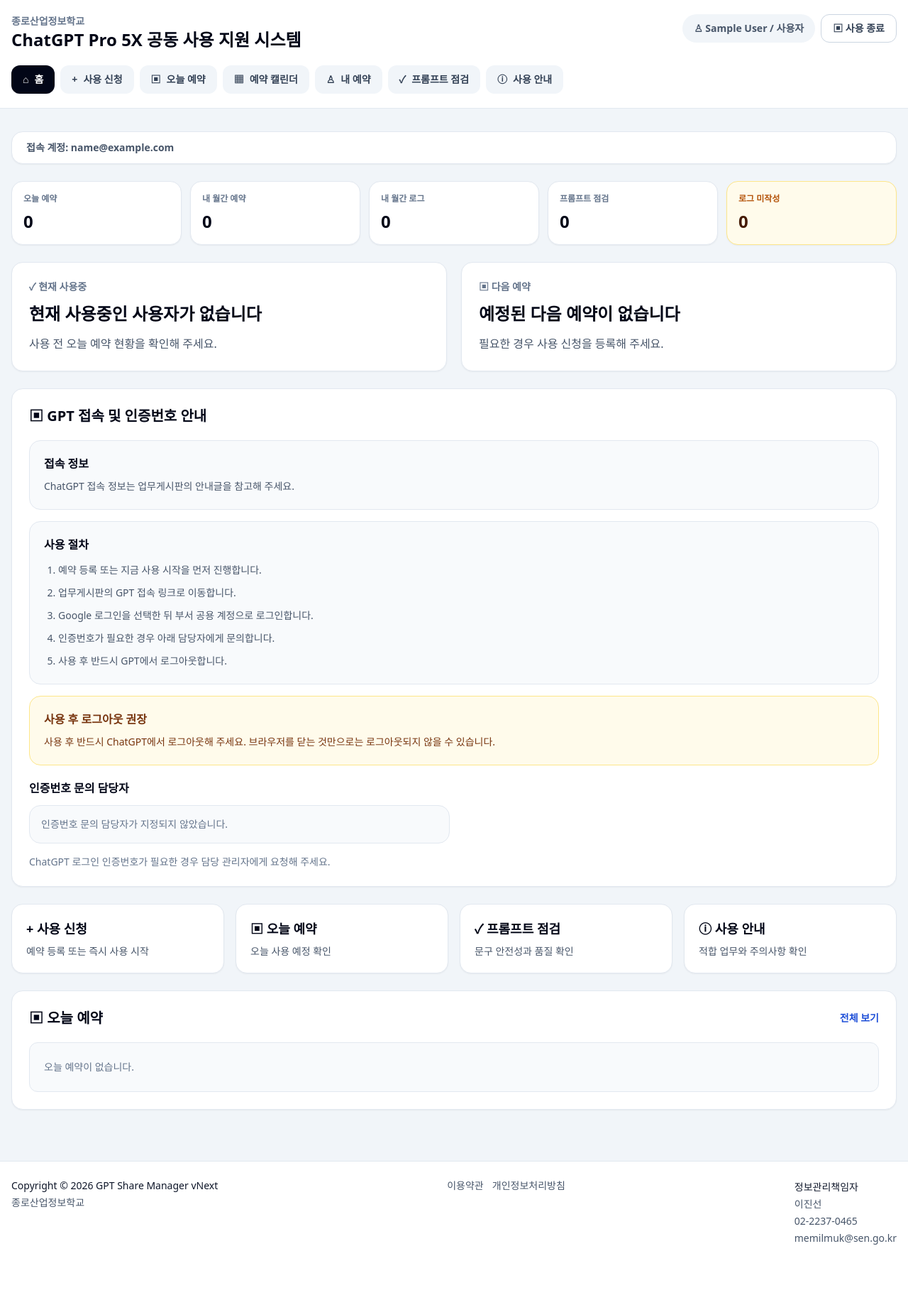
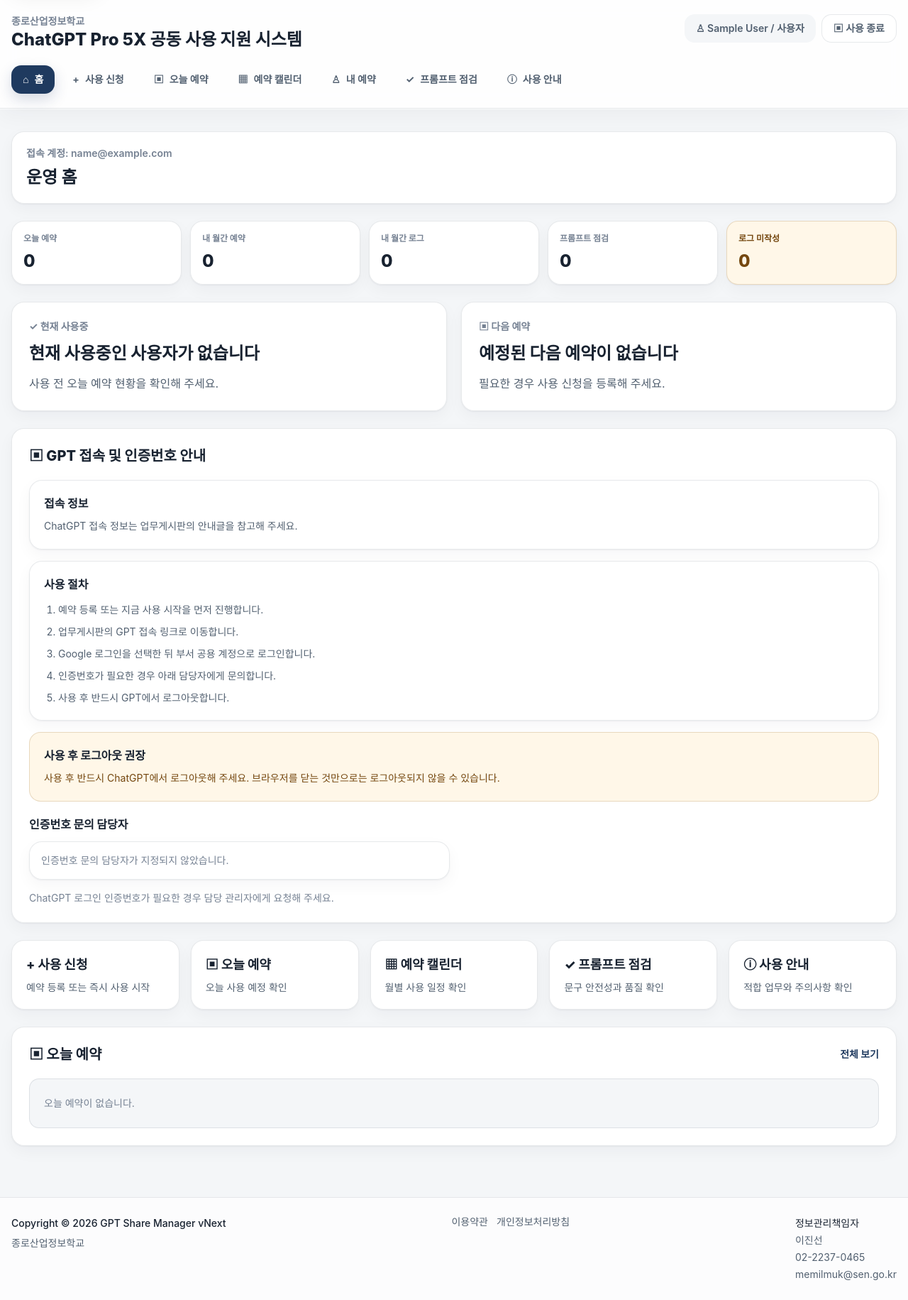
Before and after one commit to memilmuk82/gpt-manager, a Flask app: page /dashboard in a window 1280 px wide. Shown: the whole page at 71% size. Before the commit the page ends 1753 px from the top, so only its background shows below. Run offline with Flask 3, Linux system fonts and the light colour scheme; the visitor is signed in with stand-in values (Sample User, id 1); data comes from the database, SQL or seed files in the repository; data that the repository does not hold is empty; some libraries are stand-ins or nearby versions.

Commit message:
Refresh UI design system

```diff
--- /dev/null
+++ b/app/static/styles.css
@@ -0,0 +1,481 @@
+/* GPT Manager Design System
+   Apple HIG clarity/deference/depth + Material 3 component states.
+   Scope: presentation only. No routing, API, auth, or business logic changes. */
+:root {
+  color-scheme: light;
+  --gm-primary: #1f3a5f;
+  --gm-primary-hover: #18304f;
+  --gm-primary-pressed: #122640;
+  --gm-secondary: #4f657d;
+  --gm-success: #2f6f57;
+  --gm-warning: #8a5a16;
+  --gm-danger: #9f3a38;
+  --gm-surface: #ffffff;
+  --gm-surface-raised: rgba(255, 255, 255, 0.92);
+  --gm-surface-variant: #f4f6f8;
+  --gm-surface-muted: #eef2f6;
+  --gm-border: rgba(28, 42, 58, 0.10);
+  --gm-outline: rgba(31, 58, 95, 0.24);
+  --gm-text: #182230;
+  --gm-text-secondary: #526070;
+  --gm-text-muted: #768293;
+  --gm-disabled: #a9b2bf;
+  --gm-focus: rgba(31, 58, 95, 0.28);
+  --gm-shadow-sm: 0 1px 2px rgba(15, 23, 42, 0.05), 0 8px 22px rgba(15, 23, 42, 0.04);
+  --gm-shadow-md: 0 10px 30px rgba(15, 23, 42, 0.08), 0 1px 1px rgba(15, 23, 42, 0.04);
+  --gm-shadow-soft: 0 18px 45px rgba(15, 23, 42, 0.09);
+  --gm-radius-card: 18px;
+  --gm-radius-button: 14px;
+  --gm-radius-input: 12px;
+  --gm-radius-modal: 22px;
+  --gm-space-1: 4px;
+  --gm-space-2: 8px;
+  --gm-space-3: 12px;
+  --gm-space-4: 16px;
+  --gm-space-5: 20px;
+  --gm-space-6: 24px;
+  --gm-space-8: 32px;
+  --gm-duration-fast: 150ms;
+  --gm-duration: 210ms;
+  --gm-ease: cubic-bezier(0.2, 0, 0, 1);
+  --gm-blur: 14px;
+}
+
+* {
+  scrollbar-color: rgba(82, 96, 112, 0.38) transparent;
+}
+
+html {
+  text-rendering: optimizeLegibility;
+  -webkit-font-smoothing: antialiased;
+}
+
+body {
+  background: var(--gm-surface-variant) !important;
+  color: var(--gm-text) !important;
+  font-family: ui-sans-serif, -apple-system, BlinkMacSystemFont, "SF Pro Text", "Segoe UI", "Noto Sans KR", "Apple SD Gothic Neo", Arial, sans-serif;
+  letter-spacing: 0;
+}
+
+body > header {
+  position: sticky;
+  top: 0;
+  z-index: 40;
+  border-color: var(--gm-border) !important;
+  background: rgba(255, 255, 255, 0.86) !important;
+  -webkit-backdrop-filter: saturate(1.25) blur(var(--gm-blur));
+  backdrop-filter: saturate(1.25) blur(var(--gm-blur));
+  box-shadow: 0 1px 0 rgba(255, 255, 255, 0.72), 0 10px 30px rgba(15, 23, 42, 0.045);
+}
+
+main {
+  width: min(100%, 1280px);
+}
+
+footer {
+  border-color: var(--gm-border) !important;
+  background: rgba(255, 255, 255, 0.72) !important;
+}
+
+h1, h2, h3 {
+  letter-spacing: 0;
+  color: var(--gm-text);
+}
+
+p, dd, dt, li {
+  line-height: 1.65;
+}
+
+::selection {
+  background: rgba(31, 58, 95, 0.18);
+}
+
+.skip-link {
+  position: absolute;
+  left: 1rem;
+  top: 0.75rem;
+  z-index: 60;
+  transform: translateY(-160%);
+  border-radius: var(--gm-radius-button);
+  background: var(--gm-primary);
+  color: #fff;
+  padding: 0.75rem 1rem;
+  font-weight: 800;
+  box-shadow: var(--gm-shadow-md);
+  transition: transform var(--gm-duration-fast) var(--gm-ease);
+}
+
+.skip-link:focus {
+  transform: translateY(0);
+}
+
+.gm-page-intro {
+  display: grid;
+  gap: var(--gm-space-6);
+}
+
+.gm-card-hover {
+  transition: transform var(--gm-duration-fast) var(--gm-ease), box-shadow var(--gm-duration-fast) var(--gm-ease), border-color var(--gm-duration-fast) var(--gm-ease);
+}
+
+.gm-card-hover:hover {
+  transform: translateY(-2px);
+  border-color: rgba(31, 58, 95, 0.18) !important;
+  box-shadow: var(--gm-shadow-md) !important;
+}
+
+
+:focus-visible {
+  outline: 3px solid var(--gm-focus);
+  outline-offset: 3px;
+}
+
+.rounded-2xl.border.border-slate-200.bg-white,
+.rounded-2xl.border.border-slate-200.bg-slate-50,
+section.rounded-2xl,
+article.rounded-2xl,
+form.rounded-2xl {
+  border-color: var(--gm-border) !important;
+  border-radius: var(--gm-radius-card) !important;
+  background-color: var(--gm-surface-raised) !important;
+  box-shadow: var(--gm-shadow-sm) !important;
+}
+
+.rounded-xl.border.border-slate-200.bg-slate-50,
+.rounded-xl.border.border-slate-200.bg-white {
+  border-color: var(--gm-border) !important;
+  background-color: var(--gm-surface-variant) !important;
+  border-radius: 14px !important;
+}
+
+.shadow-sm {
+  box-shadow: var(--gm-shadow-sm) !important;
+}
+
+.text-slate-950,
+.text-slate-900 {
+  color: var(--gm-text) !important;
+}
+
+.text-slate-700,
+.text-slate-600 {
+  color: var(--gm-text-secondary) !important;
+}
+
+.text-slate-500,
+.text-slate-400 {
+  color: var(--gm-text-muted) !important;
+}
+
+.border-slate-200,
+.border-slate-300 {
+  border-color: var(--gm-border) !important;
+}
+
+.bg-slate-50,
+.bg-slate-100 {
+  background-color: var(--gm-surface-variant) !important;
+}
+
+body > header a[aria-current="page"] {
+  background: var(--gm-primary) !important;
+  color: #fff !important;
+  box-shadow: 0 8px 20px rgba(31, 58, 95, 0.18) !important;
+}
+
+body > header nav a:not([aria-current="page"]) {
+  background: transparent !important;
+  border: 1px solid transparent;
+}
+
+body > header nav a:not([aria-current="page"]):hover {
+  background: var(--gm-surface-muted) !important;
+  border-color: var(--gm-border);
+}
+
+input:not([type="checkbox"]):not([type="radio"]):not([type="file"]),
+select,
+textarea {
+  min-height: 44px;
+  border-color: var(--gm-border) !important;
+  border-radius: var(--gm-radius-input) !important;
+  background: rgba(255, 255, 255, 0.96) !important;
+  color: var(--gm-text) !important;
+  box-shadow: inset 0 1px 0 rgba(255, 255, 255, 0.72);
+  transition: border-color var(--gm-duration-fast) var(--gm-ease), box-shadow var(--gm-duration-fast) var(--gm-ease), background var(--gm-duration-fast) var(--gm-ease);
+}
+
+input:not([type="checkbox"]):not([type="radio"]):not([type="file"]):hover,
+select:hover,
+textarea:hover {
+  border-color: rgba(31, 58, 95, 0.22) !important;
+}
+
+input:not([type="checkbox"]):not([type="radio"]):not([type="file"]):focus,
+select:focus,
+textarea:focus {
+  border-color: rgba(31, 58, 95, 0.52) !important;
+  box-shadow: 0 0 0 4px var(--gm-focus) !important;
+  outline: none !important;
+}
+
+input:disabled,
+select:disabled,
+textarea:disabled,
+button:disabled,
+a[aria-disabled="true"] {
+  cursor: not-allowed !important;
+  opacity: 0.56;
+}
+
+input[type="checkbox"],
+input[type="radio"] {
+  width: 1rem;
+  height: 1rem;
+  accent-color: var(--gm-primary);
+}
+
+button,
+a.rounded-xl,
+a.rounded-full,
+button.rounded-xl,
+button.rounded-full {
+  border-radius: var(--gm-radius-button) !important;
+  transition: transform var(--gm-duration-fast) var(--gm-ease), background var(--gm-duration-fast) var(--gm-ease), border-color var(--gm-duration-fast) var(--gm-ease), box-shadow var(--gm-duration-fast) var(--gm-ease), color var(--gm-duration-fast) var(--gm-ease);
+}
+
+button:hover,
+a.rounded-xl:hover,
+a.rounded-full:hover {
+  transform: translateY(-1px);
+}
+
+button:active,
+a.rounded-xl:active,
+a.rounded-full:active {
+  transform: translateY(0);
+}
+
+.bg-slate-950:not(pre):not(code),
+button.bg-slate-950,
+a.bg-slate-950 {
+  background-color: var(--gm-primary) !important;
+  color: #fff !important;
+  box-shadow: 0 8px 20px rgba(31, 58, 95, 0.16);
+}
+
+.bg-slate-950:not(pre):not(code):hover,
+button.bg-slate-950:hover,
+a.bg-slate-950:hover {
+  background-color: var(--gm-primary-hover) !important;
+}
+
+.border.border-slate-300.bg-white,
+a.border.border-slate-300.bg-white,
+button.border.border-slate-300.bg-white {
+  background: rgba(255, 255, 255, 0.84) !important;
+  border-color: var(--gm-border) !important;
+  color: var(--gm-text-secondary) !important;
+}
+
+.border.border-slate-300.bg-white:hover,
+a.border.border-slate-300.bg-white:hover,
+button.border.border-slate-300.bg-white:hover {
+  background: var(--gm-surface-muted) !important;
+  color: var(--gm-text) !important;
+}
+
+.bg-amber-50 {
+  background-color: #fff7e8 !important;
+}
+
+.border-amber-200 {
+  border-color: rgba(138, 90, 22, 0.20) !important;
+}
+
+.text-amber-950,
+.text-amber-900,
+.text-amber-800,
+.text-amber-700 {
+  color: #74470f !important;
+}
+
+.bg-emerald-50 {
+  background-color: #edf8f3 !important;
+}
+
+.text-emerald-800,
+.text-emerald-700 {
+  color: #27644f !important;
+}
+
+.border-emerald-200 {
+  border-color: rgba(47, 111, 87, 0.22) !important;
+}
+
+.bg-red-50 {
+  background-color: #fff0f0 !important;
+}
+
+.text-red-800,
+.text-red-700 {
+  color: #923331 !important;
+}
+
+.border-red-200 {
+  border-color: rgba(159, 58, 56, 0.22) !important;
+}
+
+.rounded-full {
+  border-radius: 999px !important;
+}
+
+.overflow-x-auto.rounded-2xl,
+.overflow-x-auto.rounded-xl {
+  border-color: var(--gm-border) !important;
+  box-shadow: var(--gm-shadow-sm) !important;
+}
+
+table {
+  border-collapse: separate;
+  border-spacing: 0;
+  color: var(--gm-text-secondary);
+}
+
+.overflow-x-auto table {
+  min-width: 720px;
+}
+
+thead {
+  position: sticky;
+  top: 0;
+  z-index: 1;
+  background: var(--gm-surface-variant) !important;
+}
+
+th {
+  color: var(--gm-text-secondary) !important;
+  font-weight: 700 !important;
+  letter-spacing: 0;
+  white-space: nowrap;
+}
+
+td, th {
+  vertical-align: middle;
+}
+
+tbody tr {
+  transition: background var(--gm-duration-fast) var(--gm-ease), box-shadow var(--gm-duration-fast) var(--gm-ease);
+}
+
+tbody tr:hover {
+  background: rgba(31, 58, 95, 0.035);
+}
+
+pre {
+  border: 1px solid var(--gm-border);
+  border-radius: 14px !important;
+}
+
+.text-blue-700,
+.hover\:text-blue-900:hover {
+  color: var(--gm-primary) !important;
+}
+
+[aria-busy="true"],
+.gm-loading {
+  cursor: progress;
+  opacity: 0.72;
+}
+
+.gm-skeleton {
+  min-height: 1rem;
+  border-radius: 999px;
+  background: linear-gradient(90deg, var(--gm-surface-muted), #ffffff, var(--gm-surface-muted));
+  background-size: 220% 100%;
+  animation: gm-skeleton 1.4s var(--gm-ease) infinite;
+}
+
+.gm-modal {
+  border-radius: var(--gm-radius-modal);
+  background: var(--gm-surface-raised);
+  box-shadow: var(--gm-shadow-soft);
+  -webkit-backdrop-filter: blur(var(--gm-blur));
+  backdrop-filter: blur(var(--gm-blur));
+}
+
+.gm-tooltip {
+  border-radius: 10px;
+  background: rgba(24, 34, 48, 0.92);
+  color: #fff;
+  padding: 0.375rem 0.625rem;
+  font-size: 0.75rem;
+  line-height: 1.25;
+  box-shadow: var(--gm-shadow-md);
+}
+
+@keyframes gm-skeleton {
+  from { background-position: 100% 0; }
+  to { background-position: -100% 0; }
+}
+
+
+[role="alert"],
+.rounded-2xl.border.px-4.py-3 {
+  border-radius: 16px !important;
+  box-shadow: var(--gm-shadow-sm) !important;
+}
+
+fieldset {
+  border-color: var(--gm-border) !important;
+}
+
+legend {
+  color: var(--gm-text) !important;
+}
+
+label {
+  color: var(--gm-text-secondary) !important;
+}
+
+@media (max-width: 768px) {
+  body > header {
+    position: static;
+  }
+
+  main {
+    padding-top: 1.25rem !important;
+    padding-bottom: 1.5rem !important;
+  }
+
+  .rounded-2xl.border.border-slate-200.bg-white,
+  section.rounded-2xl,
+  article.rounded-2xl,
+  form.rounded-2xl {
+    border-radius: 16px !important;
+  }
+
+  h1 {
+    font-size: 1.55rem !important;
+    line-height: 1.25 !important;
+  }
+
+  h2 {
+    font-size: 1.18rem !important;
+  }
+
+  .overflow-x-auto {
+    margin-left: -0.25rem;
+    margin-right: -0.25rem;
+    border-radius: 14px !important;
+  }
+}
+
+@media (prefers-reduced-motion: reduce) {
+  *, *::before, *::after {
+    scroll-behavior: auto !important;
+    transition-duration: 0.01ms !important;
+    animation-duration: 0.01ms !important;
+    animation-iteration-count: 1 !important;
+  }
+}
--- a/app/templates/base.html
+++ b/app/templates/base.html
@@ -6,8 +6,11 @@
     <meta name="csrf-token" content="{{ csrf_token() }}">
     <title>{% block title %}{{ setting_value('app_title', config.get('APP_TITLE', 'ChatGPT Pro 5X 공동 사용 지원 시스템')) }}{% endblock %}</title>
     <script src="https://cdn.tailwindcss.com"></script>
+    <link rel="stylesheet" href="{{ url_for('static', filename='styles.css') }}">
+    <meta name="theme-color" content="#f4f6f8">
   </head>
   <body class="min-h-screen bg-slate-100 text-slate-950 antialiased">
+    <a class="skip-link" href="#main-content">본문으로 이동</a>
     {% macro nav_link(endpoint, label, href, active_prefix=None, icon='') -%}
       {% set active = request.endpoint == endpoint or (active_prefix and request.endpoint and request.endpoint.startswith(active_prefix)) %}
       <a
@@ -21,7 +24,7 @@
     {%- endmacro %}
 
     <header class="border-b border-slate-200 bg-white">
-      <div class="mx-auto max-w-7xl px-4 py-5">
+      <div class="mx-auto max-w-7xl px-4 py-4 sm:py-5">
         <div class="flex flex-col gap-4 lg:flex-row lg:items-start lg:justify-between">
           <a class="min-w-0" href="{{ url_for('main.index') }}">
             <span class="block text-sm font-semibold text-slate-500">{{ setting_value('organization_name', config.get('ORGANIZATION_NAME', '종로산업정보학교')) }}</span>
@@ -76,12 +79,12 @@
       </section>
     {% endif %}
 
-    <main class="mx-auto max-w-7xl px-4 py-8">
+    <main id="main-content" class="mx-auto max-w-7xl px-4 py-8">
       {% with messages = get_flashed_messages(with_categories=true) %}
         {% if messages %}
           <div class="mb-6 space-y-2">
             {% for category, message in messages %}
-              <div class="rounded-2xl border px-4 py-3 text-sm font-semibold shadow-sm {% if category == 'error' %}border-red-200 bg-red-50 text-red-800{% elif category == 'warning' %}border-amber-200 bg-amber-50 text-amber-900{% else %}border-emerald-200 bg-emerald-50 text-emerald-800{% endif %}">
+              <div role="alert" class="rounded-2xl border px-4 py-3 text-sm font-semibold shadow-sm {% if category == 'error' %}border-red-200 bg-red-50 text-red-800{% elif category == 'warning' %}border-amber-200 bg-amber-50 text-amber-900{% else %}border-emerald-200 bg-emerald-50 text-emerald-800{% endif %}">
                 {{ message }}
               </div>
             {% endfor %}
--- a/app/templates/dashboard.html
+++ b/app/templates/dashboard.html
@@ -4,7 +4,7 @@
 
 {% block content %}
   <section class="space-y-6">
-    <div class="rounded-2xl border border-slate-200 bg-white px-5 py-3 text-sm font-semibold text-slate-600 shadow-sm">접속 계정: {{ current_user.email }}</div>
+    <div class="rounded-2xl border border-slate-200 bg-white p-5 shadow-sm"><p class="text-sm font-semibold text-slate-500">접속 계정: {{ current_user.email }}</p><h1 class="mt-2 text-2xl font-extrabold text-slate-950">운영 홈</h1></div>
     <div class="grid gap-3 md:grid-cols-5">
       <div class="rounded-2xl border border-slate-200 bg-white p-4 shadow-sm"><p class="text-xs font-bold text-slate-500">오늘 예약</p><p class="mt-2 text-2xl font-extrabold">{{ dashboard_stats.today_reservations }}</p></div>
       <div class="rounded-2xl border border-slate-200 bg-white p-4 shadow-sm"><p class="text-xs font-bold text-slate-500">내 월간 예약</p><p class="mt-2 text-2xl font-extrabold">{{ dashboard_stats.my_month_reservations }}</p></div>
@@ -49,11 +49,12 @@
 
     {% include "partials/_auth_info.html" %}
 
-    <div class="grid gap-4 md:grid-cols-2 xl:grid-cols-4">
-      <a class="rounded-2xl border border-slate-200 bg-white p-5 shadow-sm transition hover:border-slate-300 hover:bg-slate-50" href="{{ url_for('reservations.new') }}"><span class="text-lg font-extrabold text-slate-950">+ 사용 신청</span><span class="mt-2 block text-sm text-slate-600">예약 등록 또는 즉시 사용 시작</span></a>
-      <a class="rounded-2xl border border-slate-200 bg-white p-5 shadow-sm transition hover:border-slate-300 hover:bg-slate-50" href="{{ url_for('reservations.today') }}"><span class="text-lg font-extrabold text-slate-950">▣ 오늘 예약</span><span class="mt-2 block text-sm text-slate-600">오늘 사용 예정 확인</span></a>
-      <a class="rounded-2xl border border-slate-200 bg-white p-5 shadow-sm transition hover:border-slate-300 hover:bg-slate-50" href="{{ url_for('prompts.index') }}"><span class="text-lg font-extrabold text-slate-950">✓ 프롬프트 점검</span><span class="mt-2 block text-sm text-slate-600">문구 안전성과 품질 확인</span></a>
-      <a class="rounded-2xl border border-slate-200 bg-white p-5 shadow-sm transition hover:border-slate-300 hover:bg-slate-50" href="{{ url_for('main.guide') }}"><span class="text-lg font-extrabold text-slate-950">ⓘ 사용 안내</span><span class="mt-2 block text-sm text-slate-600">적합 업무와 주의사항 확인</span></a>
+    <div class="grid gap-4 md:grid-cols-2 xl:grid-cols-5">
+      <a class="gm-card-hover rounded-2xl border border-slate-200 bg-white p-5 shadow-sm transition hover:border-slate-300 hover:bg-slate-50" href="{{ url_for('reservations.new') }}"><span class="text-lg font-extrabold text-slate-950">+ 사용 신청</span><span class="mt-2 block text-sm text-slate-600">예약 등록 또는 즉시 사용 시작</span></a>
+      <a class="gm-card-hover rounded-2xl border border-slate-200 bg-white p-5 shadow-sm transition hover:border-slate-300 hover:bg-slate-50" href="{{ url_for('reservations.today') }}"><span class="text-lg font-extrabold text-slate-950">▣ 오늘 예약</span><span class="mt-2 block text-sm text-slate-600">오늘 사용 예정 확인</span></a>
+      <a class="gm-card-hover rounded-2xl border border-slate-200 bg-white p-5 shadow-sm transition hover:border-slate-300 hover:bg-slate-50" href="{{ url_for('reservations.calendar') }}"><span class="text-lg font-extrabold text-slate-950">▦ 예약 캘린더</span><span class="mt-2 block text-sm text-slate-600">월별 사용 일정 확인</span></a>
+      <a class="gm-card-hover rounded-2xl border border-slate-200 bg-white p-5 shadow-sm transition hover:border-slate-300 hover:bg-slate-50" href="{{ url_for('prompts.index') }}"><span class="text-lg font-extrabold text-slate-950">✓ 프롬프트 점검</span><span class="mt-2 block text-sm text-slate-600">문구 안전성과 품질 확인</span></a>
+      <a class="gm-card-hover rounded-2xl border border-slate-200 bg-white p-5 shadow-sm transition hover:border-slate-300 hover:bg-slate-50" href="{{ url_for('main.guide') }}"><span class="text-lg font-extrabold text-slate-950">ⓘ 사용 안내</span><span class="mt-2 block text-sm text-slate-600">적합 업무와 주의사항 확인</span></a>
     </div>
 
     <section class="rounded-2xl border border-slate-200 bg-white p-6 shadow-sm">
--- a/app/templates/logs/index.html
+++ b/app/templates/logs/index.html
@@ -7,11 +7,11 @@
     <div class="rounded-2xl border border-slate-200 bg-white p-5 shadow-sm">
       <div class="flex flex-col gap-4 sm:flex-row sm:items-end sm:justify-between">
         <div>
-          <p class="text-sm font-semibold text-slate-500">USAGE LOGS</p>
+          <p class="text-sm font-semibold text-slate-500">사용 기록</p>
           <h1 class="mt-2 text-3xl font-extrabold text-slate-950">내 사용 로그</h1>
-          <p class="mt-3 max-w-2xl text-sm leading-6 text-slate-600">예약 후 실제 사용 내역과 프롬프트, 결과 메모를 남깁니다.</p>
+          <p class="mt-3 max-w-2xl text-sm leading-6 text-slate-600">예약 후 실제 사용 내역, 프롬프트, 결과 메모를 기록합니다.</p>
         </div>
-        <a class="inline-flex rounded-full bg-slate-950 px-5 py-2.5 text-sm font-semibold text-white hover:bg-slate-800" href="{{ url_for('logs.new') }}">새 로그</a>
+        <a class="inline-flex rounded-full bg-slate-950 px-5 py-2.5 text-sm font-semibold text-white hover:bg-slate-800" href="{{ url_for('logs.new') }}">로그 작성</a>
       </div>
     </div>
 
```
Also changed, not shown: app/templates/index.html (+30 -5 lines), docs/development/2026-07-04_UI_SYSTEM_REFRESH.md (added, +78 -0 lines).
